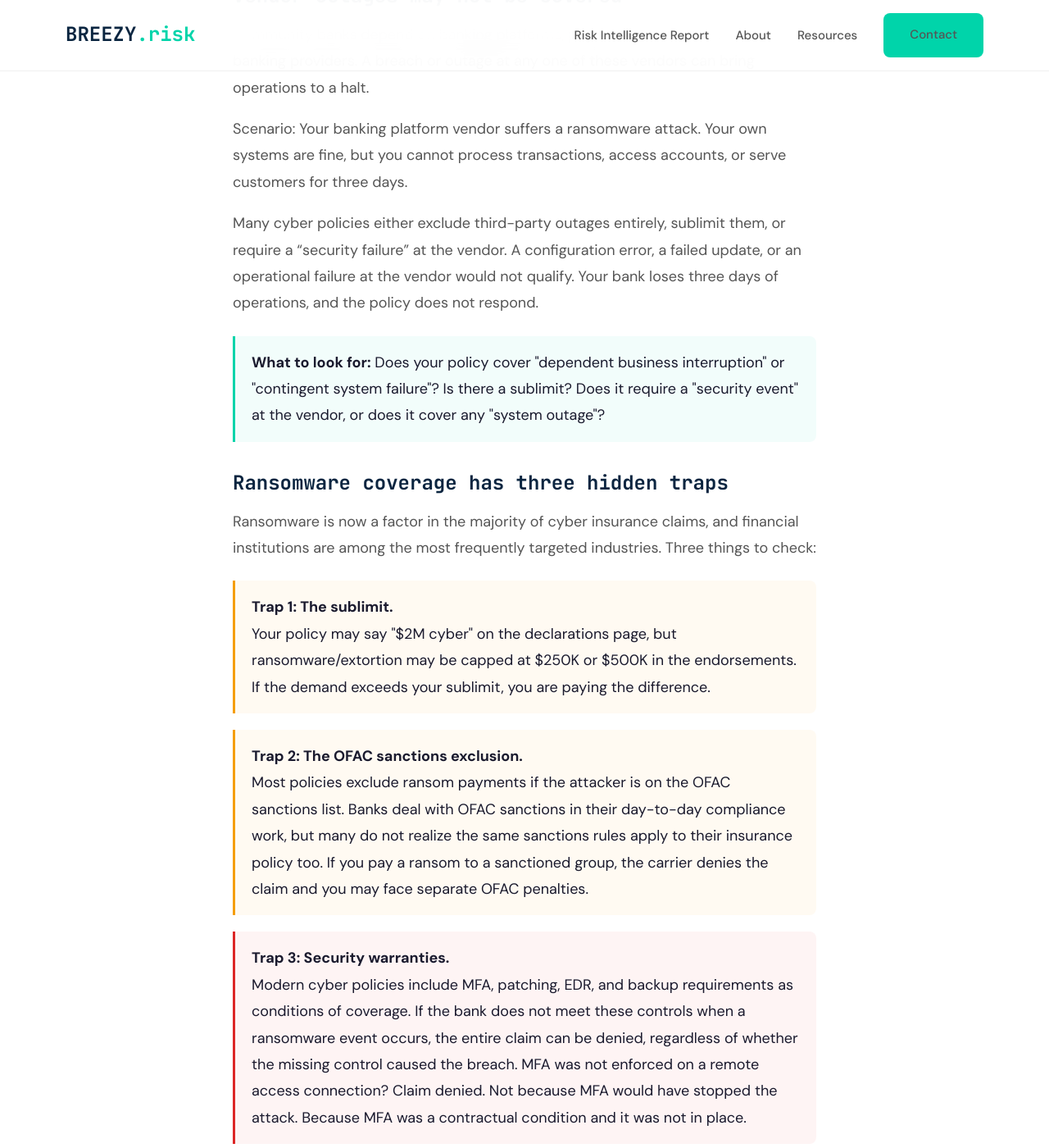
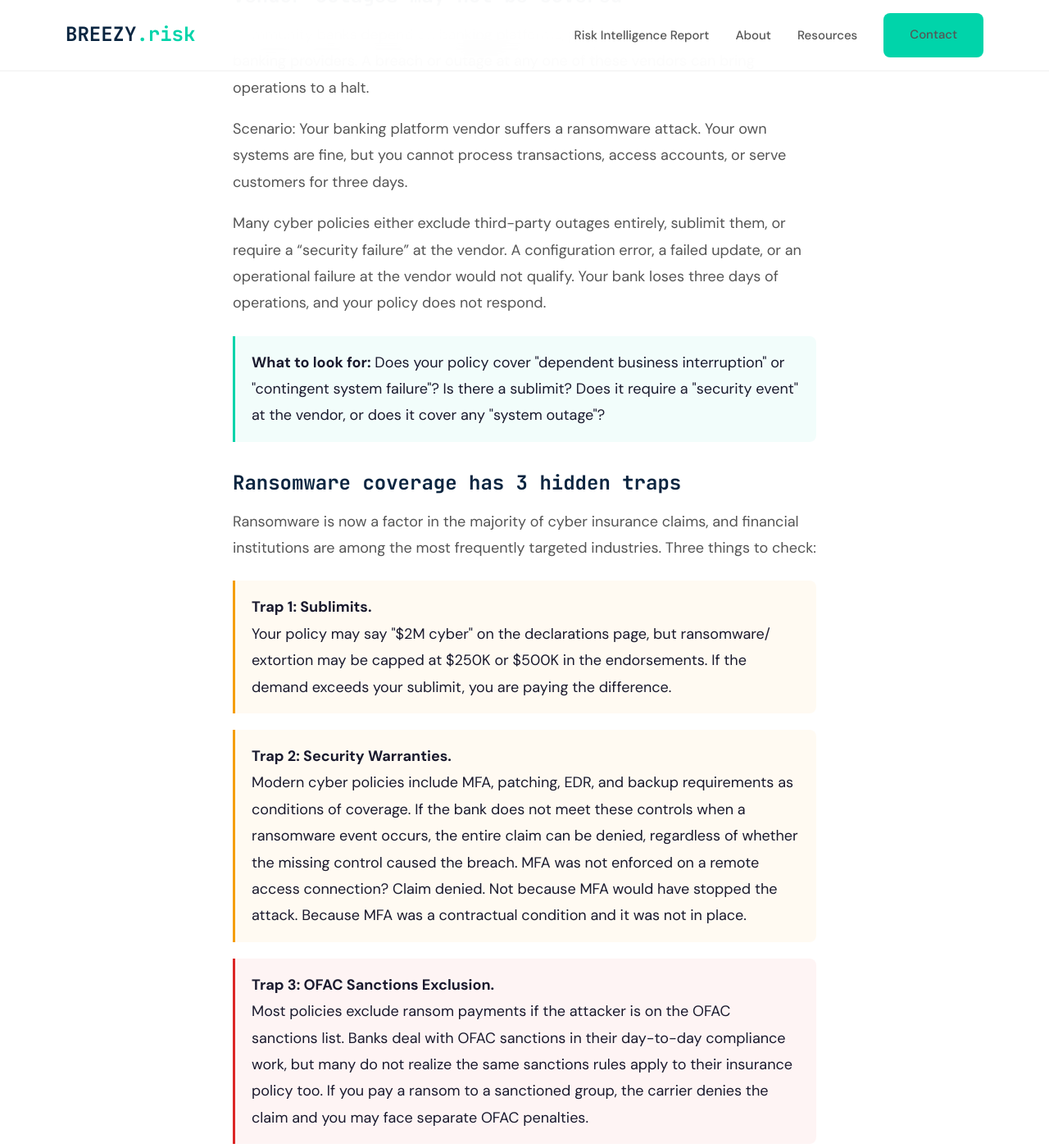
Before and after one commit to joeproe1/breezyins.com, a Jekyll site: the page built from _posts/2026-03-03-cyber-insurance-for-community-banks.md, in a window 1280 px wide and 1400 px high, scrolled down 3817 px. Shown: the whole window at 82% size. Built offline with Jekyll 4.4.1, drawn with Linux system fonts in a browser that asks for light colours.

Commit message:
Refine ransomware traps and vendor section in bank cyber blog
- "the policy" → "your policy" in vendor outages
- "three" → "3" in heading
- Rename trap titles: Sublimits, Security Warranties, OFAC Sanctions Exclusion
- Swap traps 2 and 3: Security Warranties before OFAC
- Add space in ransomware/ extortion for line break

Co-Authored-By: Claude Opus 4.6 <noreply@anthropic.com>

```diff
--- a/_posts/2026-03-03-cyber-insurance-for-community-banks.md
+++ b/_posts/2026-03-03-cyber-insurance-for-community-banks.md
@@ -85,31 +85,31 @@ Community banks depend on banking platforms, payment processors, and online bank
 
 Scenario: Your banking platform vendor suffers a ransomware attack. Your own systems are fine, but you cannot process transactions, access accounts, or serve customers for three days.
 
-Many cyber policies either exclude third-party outages entirely, sublimit them, or require a "security failure" at the vendor. A configuration error, a failed update, or an operational failure at the vendor would not qualify. Your bank loses three days of operations, and the policy does not respond.
+Many cyber policies either exclude third-party outages entirely, sublimit them, or require a "security failure" at the vendor. A configuration error, a failed update, or an operational failure at the vendor would not qualify. Your bank loses three days of operations, and your policy does not respond.
 
 <div style="border-left: 3px solid #00D4AA; padding: 16px 20px; background: rgba(0,212,170,0.05); border-radius: 0 8px 8px 0; margin: 24px 0;">
 <strong>What to look for:</strong> Does your policy cover "dependent business interruption" or "contingent system failure"? Is there a sublimit? Does it require a "security event" at the vendor, or does it cover any "system outage"?
 </div>
 
-### Ransomware coverage has three hidden traps
+### Ransomware coverage has 3 hidden traps
 
 Ransomware is now a factor in the majority of cyber insurance claims, and financial institutions are among the most frequently targeted industries. Three things to check:
 
 <div style="display: flex; flex-direction: column; gap: 20px; margin: 24px 0;">
 
 <div style="border-left: 3px solid #F59E0B; padding: 16px 20px; background: rgba(245,158,11,0.05); border-radius: 0 8px 8px 0;">
-<strong>Trap 1: The sublimit.</strong><br>
-Your policy may say "$2M cyber" on the declarations page, but ransomware/extortion may be capped at $250K or $500K in the endorsements. If the demand exceeds your sublimit, you are paying the difference.
+<strong>Trap 1: Sublimits.</strong><br>
+Your policy may say "$2M cyber" on the declarations page, but ransomware/ extortion may be capped at $250K or $500K in the endorsements. If the demand exceeds your sublimit, you are paying the difference.
 </div>
 
 <div style="border-left: 3px solid #F59E0B; padding: 16px 20px; background: rgba(245,158,11,0.05); border-radius: 0 8px 8px 0;">
-<strong>Trap 2: The OFAC sanctions exclusion.</strong><br>
-Most policies exclude ransom payments if the attacker is on the OFAC sanctions list. Banks deal with OFAC sanctions in their day-to-day compliance work, but many do not realize the same sanctions rules apply to their insurance policy too. If you pay a ransom to a sanctioned group, the carrier denies the claim and you may face separate OFAC penalties.
+<strong>Trap 2: Security Warranties.</strong><br>
+Modern cyber policies include MFA, patching, EDR, and backup requirements as conditions of coverage. If the bank does not meet these controls when a ransomware event occurs, the entire claim can be denied, regardless of whether the missing control caused the breach. MFA was not enforced on a remote access connection? Claim denied. Not because MFA would have stopped the attack. Because MFA was a contractual condition and it was not in place.
 </div>
 
 <div style="border-left: 3px solid #DC2626; padding: 16px 20px; background: rgba(220,38,38,0.05); border-radius: 0 8px 8px 0;">
-<strong>Trap 3: Security warranties.</strong><br>
-Modern cyber policies include MFA, patching, EDR, and backup requirements as conditions of coverage. If the bank does not meet these controls when a ransomware event occurs, the entire claim can be denied, regardless of whether the missing control caused the breach. MFA was not enforced on a remote access connection? Claim denied. Not because MFA would have stopped the attack. Because MFA was a contractual condition and it was not in place.
+<strong>Trap 3: OFAC Sanctions Exclusion.</strong><br>
+Most policies exclude ransom payments if the attacker is on the OFAC sanctions list. Banks deal with OFAC sanctions in their day-to-day compliance work, but many do not realize the same sanctions rules apply to their insurance policy too. If you pay a ransom to a sanctioned group, the carrier denies the claim and you may face separate OFAC penalties.
 </div>
 
 </div>
```
